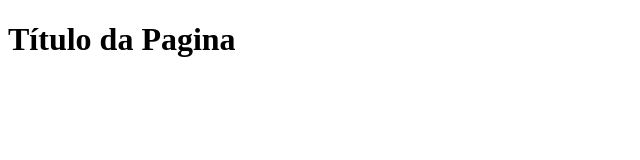
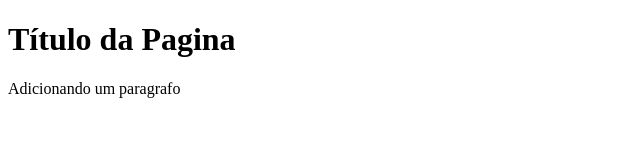
Before and after one commit to anselmosc/portfolio, a plain HTML site: page index.html in a window 1280 px wide. Shown: the whole page, without its empty margins (0-640 px from the left). Drawn offline with Linux system fonts and the light colour scheme.

Commit message:
Adicionando um paragrafo

```diff
--- a/index.html
+++ b/index.html
@@ -7,5 +7,6 @@
 </head>
 <body>
     <h1>Título da Pagina</h1>
+    <p>Adicionando um paragrafo</p>
 </body>
 </html>
```
